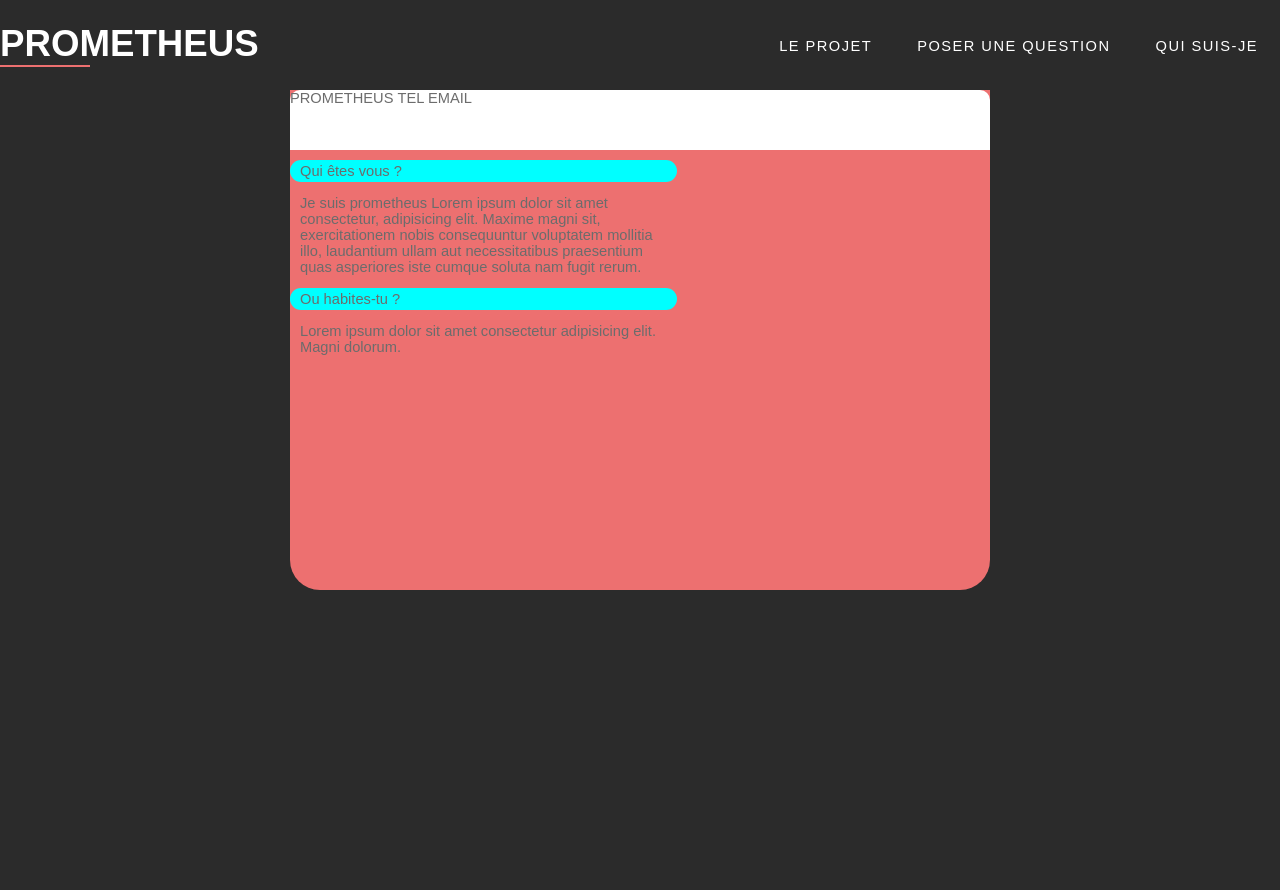
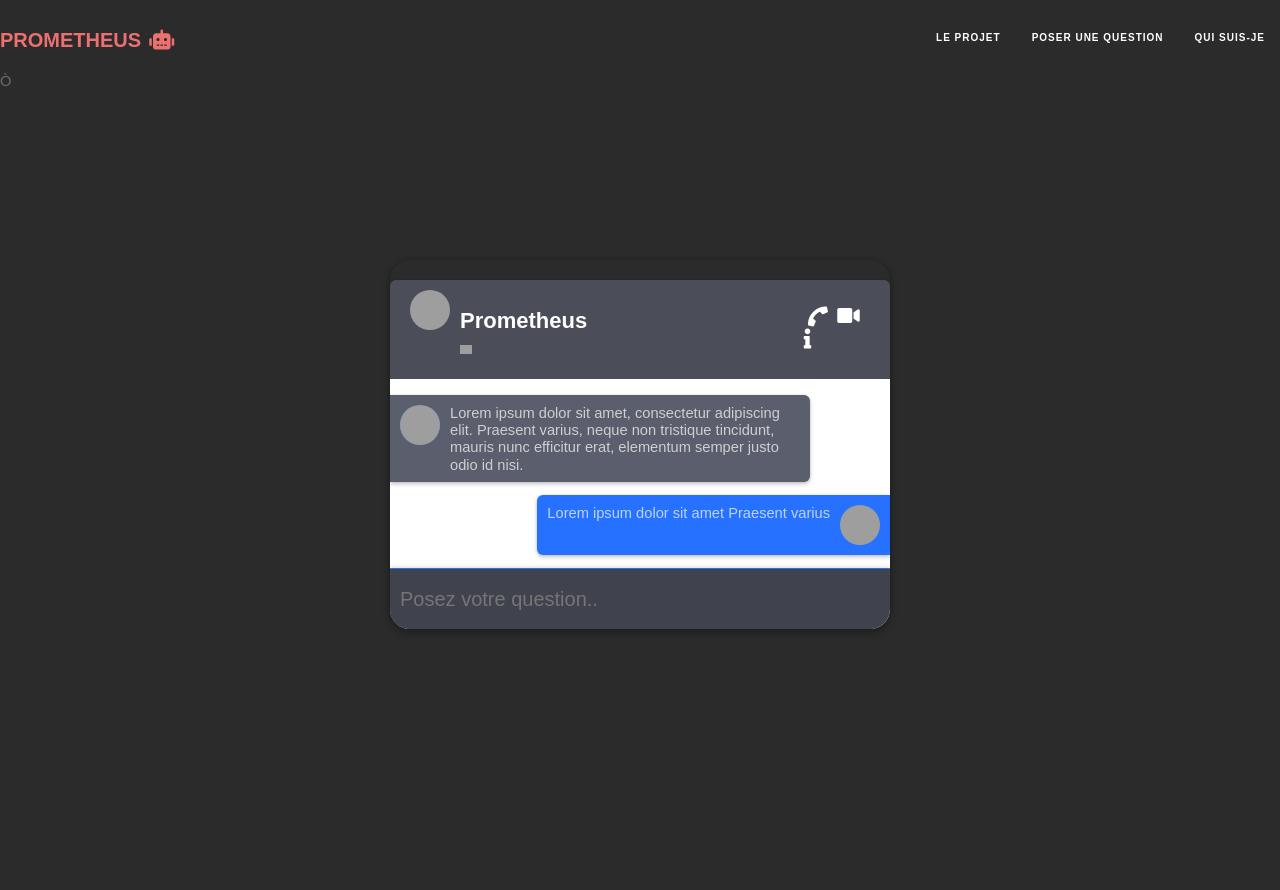
Before and after one commit to Mcflan-7/P7_prometheus, a Flask app: page / in a window 1280 px wide. After the commit the page ends 629 px from the top, so only its background shows below. Run offline with Flask 2, Linux system fonts and the light colour scheme; grey boxes are pictures that could not be loaded.

Commit message:
Working in the prototype

```diff
--- /dev/null
+++ b/prometheus/static/css/scripts.js
@@ -0,0 +1,4 @@
+/* Main JS for P7 - https://github.com/Mcflan-7/P7_prometheus  */
+'use strict'
+
+document.querySelector(".footer").style.backgroundColor = "green";
--- a/prometheus/static/css/style.css
+++ b/prometheus/static/css/style.css
@@ -1,216 +1,270 @@
-/* Main style */
-
-
-html, body
-{
-	height: 100%;
-}
-
-body
-{
+body {
   margin: 0px;
   padding: 0px;
   background: #2b2b2b;
-	font-family: 'Source Sans Pro', sans-serif;
+  font-family: "Source Sans Pro", sans-serif;
   font-size: 11pt;
   font-weight: 300;
-	color: #6c6c6c
+  color: #6c6c6c;
+  min-height: 100vh;
+  display: flex;
+  flex-direction: column;
 }
 
-h1, h2, h3
-{
-	margin: 0;
-	padding: 0;
-	font-weight: 600;
-	color: #454445;
+/* Main container */
+
+header a {
+  display: inline-block;
+  font-size: 1.5em;
+  text-transform: uppercase;
+  font-weight: 700;
+  color: #fff2f2;
+  margin-left: auto;
+  margin-right: auto;
 }
 
-p, ol, ul
-{
-	margin-top: 0;
+header h2 {
+  display: inline-block;
+  font-size: 0.5em;
+  text-transform: uppercase;
+  font-weight: 700;
+  color: #ed7070;
 }
 
-ol, ul
-{
-	padding: 0;
-	list-style: none;
+nav {
+  position: absolute;
+  right: 0;
+  top: 0.5em;
 }
 
-p
-{
-	line-height: 180%;
-}
-
-
-a
-{
-	color: #2C383B;
-}
-
-a:hover
-{
-	text-decoration: none;
-}
-
-.container
-{
-	margin: 0px auto;
-	width: 1200px;
-}
-
-/* Logo style and and nav bar */
-
-#logo
-{
-	top: 1.6em;
-	position: absolute;
-  	width: 100%;
-
-}
-
-#logo h1
-{
-display: inline-block;
-font-size: 2.5em;
-text-transform: uppercase;
-font-weight: 700;
-  color: #ED7070;
-  border-bottom-width: 2px;
-  max-width: 90px;
-  margin-left: auto;
-  margin-right: auto;
-  border-bottom-style: solid;
-}
-
-
-#logo a
-{
-	text-decoration: none;
-	color: #FFF;
-}
-
-
-#menu
-{
-	position: absolute;
-	right: 0;
-	top: 1.6em;
-
-}
-
-#menu ul
-{
-	display: inline-block;
-}
-
-#menu li
-{
+nav li {
   display: block;
   float: left;
   text-align: center;
 }
 
-#menu li a, #menu li span
-{
+nav li a,
+nav li span {
   display: inline-block;
   margin-left: 1px;
   padding: 1em 1.5em 1em 1.5em;
-	letter-spacing: 0.10em;
+  letter-spacing: 0.1em;
   text-decoration: none;
   font-size: 1em;
   text-transform: uppercase;
   outline: 0;
-	color: #FFF;
+  color: #fff;
 }
 
-#menu li:hover
-{
+nav li:hover {
   border-bottom: solid thin;
-	color: #ED7070;
+  color: #ed7070;
 }
 
-/* Extras */
-
-#ask-content
-{
-
-margin-top: 7%;
-background-color: #ED7070;
-width: 700px;
-margin-left: auto;
-margin-right: auto;
-height: 500px;
-border-bottom-left-radius: 30px;
-border-bottom-right-radius: 30px;
-
+#container {
+  flex-grow: 1; /* 4 */
 }
 
-#ask-header
-{
-
-	width: 100%;
-	height: 60px;
-	background: white;
-	border-radius: 10px 10px 0 0;
+.chatbox {
+  width: 500px;
+  border-radius: 20px;
+  margin: auto;
+  display: flex;
+  padding-top: 20px;
+  flex-direction: column;
+  overflow: hidden;
+  box-shadow: 0 0 4px rgba(0, 0, 0, 0.14), 0 4px 8px rgba(0, 0, 0, 0.28);
 }
 
-#ask-action
-{
-display: inline;
-text-transform: uppercase;
-min-height: 30px;
+.chat-header {
+  display: flex;
+  background: #4b4e58;
+  padding: 10px 10px 0 10px;
+  border-radius: 6px 6px 0px 0px;
+  width: auto;
+  color: #fff;
+  float: left;
+  box-shadow: 0 0 2px rgba(0, 0, 0, 0.12), 0 2px 4px rgba(0, 0, 0, 0.24);
 }
 
-.ask-bot-message, .ask-guest-message
-{
-margin-top: 10px;
-margin-bottom: 10px;
-border-radius: 30px;
-max-width: 25em;
-padding-left: 10px;
-padding-right: 10px;
-padding-top: 3px;
-padding-bottom: 3px;
-
+.chat-header h1 {
+  margin-left: 10px;
 }
 
-.ask-bot-message {
-	background: lighten(dark, 23%)
-
+.chat-icones {
+  color: rgb(255, 255, 255);
+  margin-left: 195px;
+  margin-top: 15px;
+  display: inline;
+  padding-left: 12px;
+  font-size: 20px;
+  letter-spacing: 0.2em;
 }
 
-.ask-guest-message
-{
-	background-color: aqua;
-
-
+.user-img-header {
+  display: inline-block;
+  border-radius: 50%;
+  height: 40px;
+  width: 40px;
+  margin-left: 10px;
+  margin-top: px;
 }
 
-
-.ellipsis {
-width: 5px;
-height: 5px;
-display: inline-block;
-background: lighten($dark, 25%);
-border-radius: 50%;
-animation: bounce 1.3s linear infinite;
+.chat-window {
+  flex: auto;
+  max-height: calc(100% - 60px);
+  background: #ffffff;
+  overflow: auto;
+}
+.chat-input {
+  flex: 0 0 auto;
+  height: 60px;
+  background: #40434e;
+  border-top: 1px solid #2671ff;
+  box-shadow: 0 0 4px rgba(0, 0, 0, 0.14), 0 4px 8px rgba(0, 0, 0, 0.28);
+}
+.chat-input input {
+  height: 59px;
+  line-height: 60px;
+  outline: 0 none;
+  border: none;
+  width: calc(100% - 60px);
+  color: white;
+  text-indent: 10px;
+  font-size: 15pt;
+  padding: 0;
+  background: #40434e;
 }
 
-.one {
-animation-delay: 0.6s;
+.chat-input input[good] + button {
+  box-shadow: 0 0 2px rgba(0, 0, 0, 0.12), 0 2px 4px rgba(0, 0, 0, 0.24);
+  background: #2671ff;
 }
-.two {
-animation-delay: 0.5s;
+.chat-input input[good] + button:hover {
+  box-shadow: 0 8px 17px 0 rgba(0, 0, 0, 0.2), 0 6px 20px 0 rgba(0, 0, 0, 0.19);
 }
-.three {
-animation-delay: 0.8s;
+.chat-input input[good] + button path {
+  fill: white;
+}
+.msg-container {
+  position: relative;
+  display: inline-block;
+  width: 100%;
+  margin: 0 0 10px 0;
+  padding: 0;
+}
+.msg-box {
+  display: flex;
+  background: #5b5e6c;
+  padding: 10px 10px 0 10px;
+  border-radius: 0 6px 6px 0;
+  max-width: 80%;
+  width: auto;
+  float: left;
+  box-shadow: 0 0 2px rgba(0, 0, 0, 0.12), 0 2px 4px rgba(0, 0, 0, 0.24);
+}
+.user-img {
+  display: inline-block;
+  border-radius: 50%;
+  height: 40px;
+  width: 40px;
+  background: #2671ff;
+  margin: 0 10px 10px 0;
+}
+.flr {
+  flex: 1 0 auto;
+  display: flex;
+  flex-direction: column;
+  width: calc(100% - 50px);
+}
+.messages {
+  flex: 1 0 auto;
+}
+.msg {
+  display: inline-block;
+  font-size: 11pt;
+  line-height: 13pt;
+  color: rgba(255, 255, 255, 0.7);
+  margin: 0 0 4px 0;
+  padding-bottom: 4px;
 }
 
+.msg-self .msg-box {
+  border-radius: 6px 0 0 6px;
+  background: #2671ff;
+  float: right;
+}
+.msg-self .user-img {
+  margin: 0 0 10px 10px;
+}
+.msg-self .msg {
+  text-align: right;
+}
 
+/* Extra */
 
-@keyframes bounce {
-30% { transform: translateY(-2px); }
-60% { transform: translateY(0px); }
-80% { transform: translateY(2px); }
-100% { transform: translateY(0px); opacity: 0.5;  }
+#logo a {
+  color: #ed7070;
 }
+
+#header-logo {
+  color: #ed7070;
+  font-size: 20px;
+}
+
+a {
+  text-decoration: none;
+}
+
+#logo:hover {
+  animation: shake 0.82s cubic-bezier(0.36, 0.07, 0.19, 0.97) both;
+  transform: translate3d(0, 0, 0);
+  backface-visibility: hidden;
+  perspective: 1000px;
+}
+
+@keyframes shake {
+  10%,
+  90% {
+    transform: translate3d(-1px, 0, 0);
+  }
+
+  20%,
+  80% {
+    transform: translate3d(2px, 0, 0);
+  }
+
+  30%,
+  50%,
+  70% {
+    transform: translate3d(-4px, 0, 0);
+  }
+
+  40%,
+  60% {
+    transform: translate3d(4px, 0, 0);
+  }
+}
+
+/* CSS for small screen and mobile */
+@media screen and (max-width: 1280px) {
+  #logo a {
+    display: inline-block;
+    font-size: 20px;
+    text-transform: uppercase;
+    font-weight: 700;
+  }
+
+  nav li a,
+  nav li span {
+    display: inline-block;
+    margin-left: 1px;
+    padding: 1em 1.5em 1em 1.5em;
+    letter-spacing: 0.1em;
+    text-decoration: none;
+    font-size: 10px;
+    text-transform: uppercase;
+    outline: 0;
+    color: #fff;
+  }
+}
--- /dev/null
+++ b/prometheus/static/js/scripts.js
@@ -0,0 +1,5 @@
+'use strict'
+
+document.querySelector(".askinput").insertAdjacentText('afterbegin', "kkk")
+
+document.body.style.backgroundColor = "red";
--- a/prometheus/templates/index.html
+++ b/prometheus/templates/index.html
@@ -3,49 +3,85 @@
    <head>
       <meta charset="UTF-8">
       <meta name="viewport" content="width=device-width, initial-scale=1.0">
-
       <!-- Styles and custom CSS -->
       <link rel="stylesheet" href="/static/css/style.css" />
       <link rel="stylesheet" href="https://use.fontawesome.com/releases/v5.7.0/css/all.css">
-    <title>Prometheus</title>
+      <title>Prometheus - Robot presque intelligent</title>
    </head>
    <body>
-            <div id="logo">
-                <h1><a href="#">Prometheus</a></h1>
+      <header>
+         <div id="logo" >
+            <h1 class="header-title">
+               <a href="#">Prometheus</a>
+               <i id="header-logo" class="fas fa-robot"></i>
+            </h1>
+            Ò
          </div>
-
-            <div id="menu" >
+         <nav>
             <ul>
-                    <li class="current_page"><a href="#" accesskey="1" title="">Le projet</a></li>
-                    <li><a href="#" accesskey="2" title="">Poser une question</a></li>
-                    <li><a href="#" accesskey="3" title="">Qui suis-je</a></li>
+               <li><a href="#" title="Le projet">Le projet</a></li>
+               <li><a href="#" title="Poser une question">Poser une question</a></li>
+               <li><a href="#" title="Qui suis-je">Qui suis-je</a></li>
             </ul>
+         </nav>
+      </header>
+      <!-- Prometheus chatbox -->
+      <section class="chatbox">
+      <!-- Title, avatar, icones -->
+      <div class="chat-header">
+         <img class="user-img-header"
+            src="https://blog.generationrobots.com/wp-content/uploads/2017/05/cropped-tete-de-robot.png"/>
+         <h1>
+            Prometheus <img  width="12px" src="https://miro.medium.com/max/512/1*nZ9VwHTLxAfNCuCjYAkajg.png" alt="">
+         </h1>
+         <div class="chat-icones">
+            <i class="fas fa-phone fa-rotate-180"></i>
+            <i class="fas fa-video"></i>
+            <i class="fas fa-info"></i>
          </div>
-
-        <div id="ask-content">
-            <div id="ask-header">  PROMETHEUS
-                <div id="ask-action"> TEL EMAIL</div>
       </div>
-
-            <div class="ask-guest-message">Qui êtes vous ?</div>
-
-            <div class="ask-bot-message">Je suis prometheus Lorem ipsum dolor sit amet consectetur, adipisicing elit. Maxime magni sit, exercitationem nobis consequuntur voluptatem mollitia illo,
-                laudantium ullam aut necessitatibus praesentium quas asperiores iste cumque soluta nam fugit rerum.</div>
-
-            <div class="ask-guest-message">Ou habites-tu ?</div>
-
-            <div class="ask-bot-message">Lorem ipsum dolor sit amet consectetur adipisicing elit. Magni dolorum.</div>
-            <div class="typing">
-                <div class="bubble">
-                  <div class="ellipsis one"></div>
-                  <div class="ellipsis two"></div>
-                  <div class="ellipsis three"></div>
+      <section class="chat-window">
+         <br>
+         <!-- Messages from  bot -->
+         <article class="msg-container msg-bot">
+            <div class="msg-box">
+               <img class="user-img" id="user-0"   src="https://blog.generationrobots.com/wp-content/uploads/2017/05/cropped-tete-de-robot.png" />
+               <div class="flr">
+                  <div class="messages">
+                     <p class="msg" id="msg-0">
+                        Lorem ipsum dolor sit amet, consectetur adipiscing elit. Praesent varius, neque non tristique tincidunt, mauris nunc efficitur erat, elementum semper justo odio id nisi.
+                     </p>
                   </div>
                </div>
             </div>
+         </article>
+         <!-- Messages from  guest input-->
+         <article class="msg-container msg-self" id="msg-0">
+            <div class="msg-box">
+               <div class="flr">
+                  <div class="messages">
+                     <p class="msg" id="msg-1">
+                        Lorem ipsum dolor sit amet
+                     </p>
+                     <p class="msg" id="msg-2">
+                        Praesent varius
+                     </p>
                   </div>
                </div>
-
-
+               <img class="user-img" id="user-0" src="//gravatar.com/avatar/56234674574535734573000000000001?d=retro" />
+            </div>
+         </article>
+         <!-- Chatbox form for guest -->
+         <form class="chat-input">
+            <input type="text" autocomplete="off" placeholder="Posez votre question.." />
+         </form>
+      </section>
+      <!-- Prometheus chatbox END-->
+      <!--JS script -->
+      <script>
+         document.getElementById("ask-form").addEventListener("input", function(){
+             document.getElementById("status").innerText = "Prometheus est en ligne";
+         });
+      </script>
    </body>
 </html>
--- /dev/null
+++ b/prometheus/templates/scripts.js
@@ -0,0 +1,5 @@
+'use strict'
+
+document.querySelector(".askinput").insertAdjacentText('afterbegin', "kkk")
+
+document.body.style.backgroundColor = "red";
```
Also changed, not shown: prometheus/static/css/Untitled-1.css (added, +143 -0 lines), README.md, prometheus/static/background.jpg (deleted), prometheus/static/ia.png (deleted), prometheus/static/online.png (deleted), 2 other files. Lines whose indentation alone changed are shown as unchanged.
